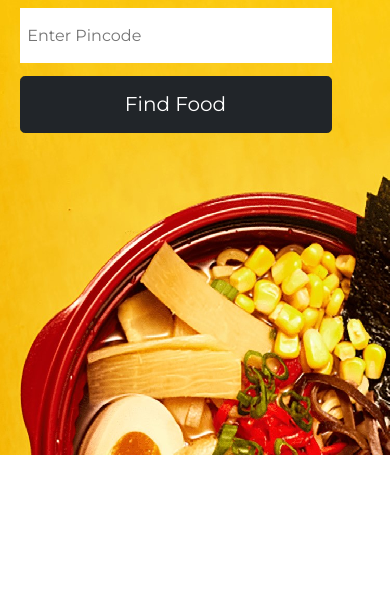
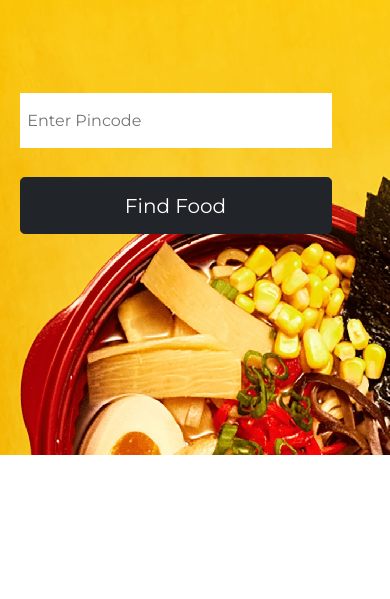
Before and after one commit to KumarWayadande/mr, a plain HTML site: page index.html in a window 390 px wide. Shown: the part 245-844 px from the top of the page. Drawn offline with nearby package versions, Linux system fonts and the light colour scheme.

Commit message:
Update style.css

```diff
--- a/style.css
+++ b/style.css
@@ -158,7 +158,7 @@
 /* Media Queries */
 
 
-@media (max-width : 375px){
+/* @media (max-width : 375px){
 
     .input-field-for-address{
         position: absolute;
@@ -177,7 +177,7 @@
         width: 80%;
         padding: 2%;
     }
-}
+} */
 
 @media screen and (max-width : 900px){
 
@@ -220,7 +220,7 @@
     }
     .input-field-for-address{
         position: absolute;
-        top: 30%;
+        top: 40%;
         left: 5%;
         border: none;
         text-align: left;
@@ -230,7 +230,7 @@
     }
     .btn{
         position: absolute;
-        top: 38%;
+        top: 50%;
         left: 5%;
         width: 80%;
         padding: 2%;
```
